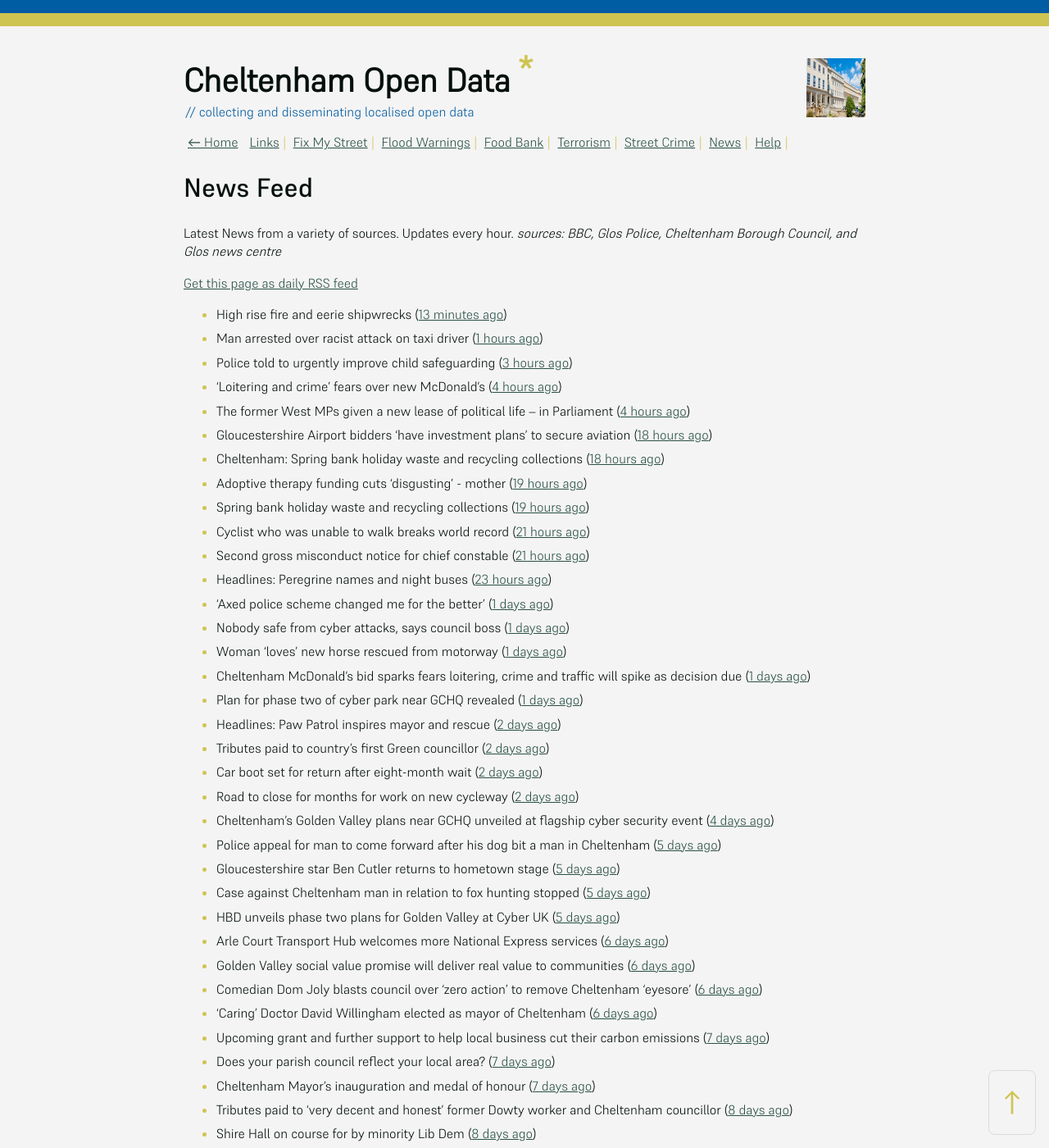
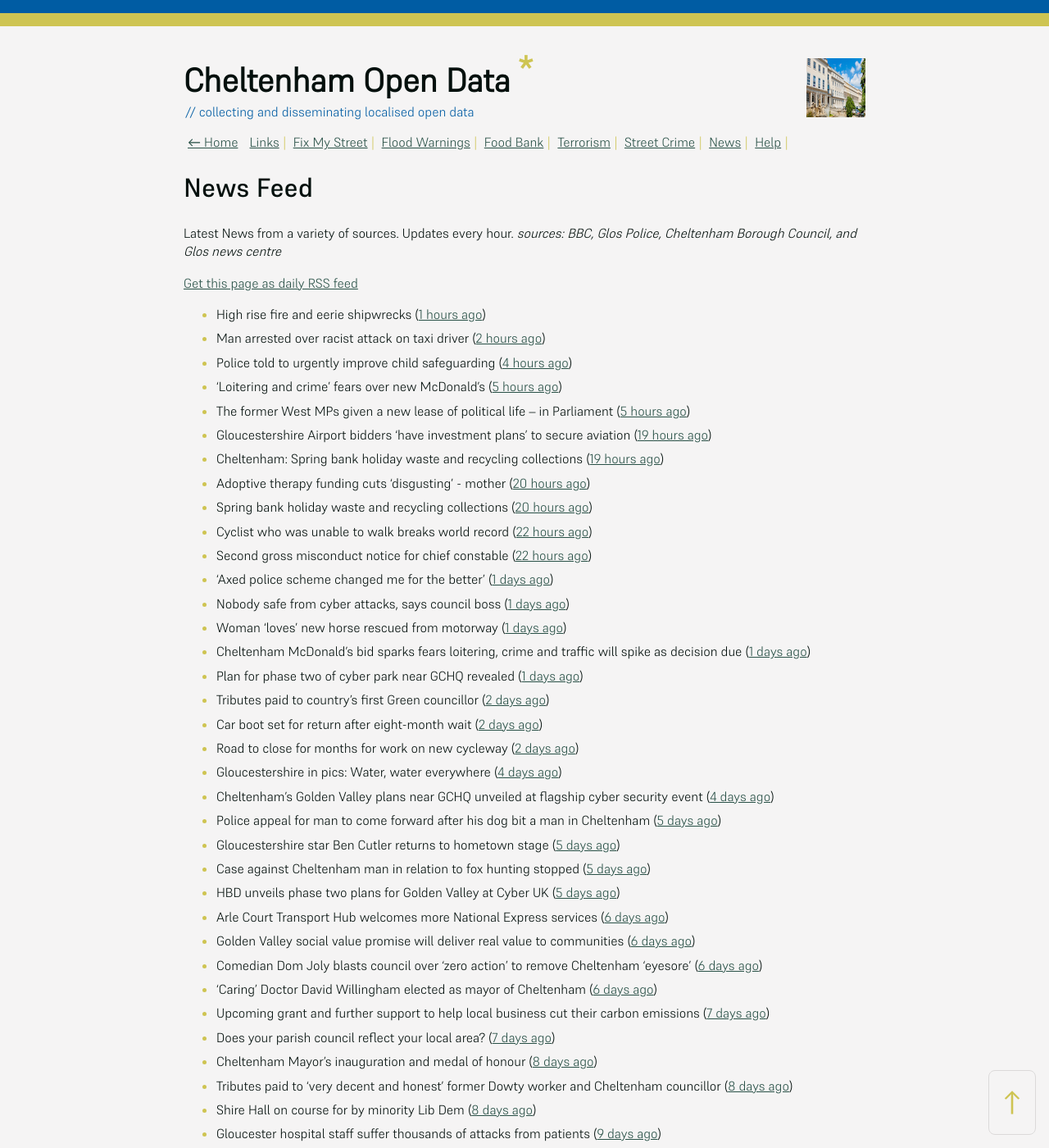
Before and after one commit to mat-0/cheltenham-open-data, a Jekyll site: the page built from _pages/news.md, in a window 1280 px wide and 1400 px high. Shown: the whole window at 82% size. Built offline with Jekyll 4.4.1, drawn with Linux system fonts in a browser that asks for light colours.

Commit message:
Updated 2025-05-21 10:58:00

```diff
--- a/_pages/news.md
+++ b/_pages/news.md
@@ -12,27 +12,26 @@ _sources: BBC, Glos Police, Cheltenham Borough Council, and Glos news centre_
 [Get this page as daily RSS feed](/daily.rss)
 
 <!-- news_marker starts -->
-- High rise fire and eerie shipwrecks ([13 minutes ago](https://www.bbc.com/news/articles/cre99p0g8vxo))
-- Man arrested over racist attack on taxi driver ([1 hours ago](https://www.bbc.com/news/articles/c87jjwnqxz2o))
-- Police told to urgently improve child safeguarding ([3 hours ago](https://www.bbc.com/news/articles/clyggrx8njeo))
-- ‘Loitering and crime’ fears over new McDonald’s ([4 hours ago](https://www.bbc.com/news/articles/ckg4xerxx67o))
-- The former West MPs given a new lease of political life – in Parliament ([4 hours ago](https://www.bbc.com/news/articles/cp8y26vvkyxo))
-- Gloucestershire Airport bidders ‘have investment plans’ to secure aviation ([18 hours ago](https://gloucesternewscentre.co.uk/gloucestershire-airport-bidders-have-investment-plans-to-secure-aviation/))
-- Cheltenham: Spring bank holiday waste and recycling collections ([18 hours ago](https://gloucesternewscentre.co.uk/cheltenham-spring-bank-holiday-waste-and-recycling-collections/))
-- Adoptive therapy funding cuts 'disgusting' - mother ([19 hours ago](https://www.bbc.com/news/articles/c4g2rpypmp9o))
-- Spring bank holiday waste and recycling collections ([19 hours ago](https://www.cheltenham.gov.uk/news/article/3013/spring_bank_holiday_waste_and_recycling_collections))
-- Cyclist who was unable to walk breaks world record ([21 hours ago](https://www.bbc.com/news/articles/ce822e66159o))
-- Second gross misconduct notice for chief constable ([21 hours ago](https://www.bbc.com/news/articles/cy8nnxy83lro))
-- Headlines: Peregrine names and night buses ([23 hours ago](https://www.bbc.com/news/articles/cr7zznnkyrgo))
+- High rise fire and eerie shipwrecks ([1 hours ago](https://www.bbc.com/news/articles/cre99p0g8vxo))
+- Man arrested over racist attack on taxi driver ([2 hours ago](https://www.bbc.com/news/articles/c87jjwnqxz2o))
+- Police told to urgently improve child safeguarding ([4 hours ago](https://www.bbc.com/news/articles/clyggrx8njeo))
+- ‘Loitering and crime’ fears over new McDonald’s ([5 hours ago](https://www.bbc.com/news/articles/ckg4xerxx67o))
+- The former West MPs given a new lease of political life – in Parliament ([5 hours ago](https://www.bbc.com/news/articles/cp8y26vvkyxo))
+- Gloucestershire Airport bidders ‘have investment plans’ to secure aviation ([19 hours ago](https://gloucesternewscentre.co.uk/gloucestershire-airport-bidders-have-investment-plans-to-secure-aviation/))
+- Cheltenham: Spring bank holiday waste and recycling collections ([19 hours ago](https://gloucesternewscentre.co.uk/cheltenham-spring-bank-holiday-waste-and-recycling-collections/))
+- Adoptive therapy funding cuts 'disgusting' - mother ([20 hours ago](https://www.bbc.com/news/articles/c4g2rpypmp9o))
+- Spring bank holiday waste and recycling collections ([20 hours ago](https://www.cheltenham.gov.uk/news/article/3013/spring_bank_holiday_waste_and_recycling_collections))
+- Cyclist who was unable to walk breaks world record ([22 hours ago](https://www.bbc.com/news/articles/ce822e66159o))
+- Second gross misconduct notice for chief constable ([22 hours ago](https://www.bbc.com/news/articles/cy8nnxy83lro))
 - 'Axed police scheme changed me for the better' ([1 days ago](https://www.bbc.com/news/articles/cj425087v5po))
 - Nobody safe from cyber attacks, says council boss ([1 days ago](https://www.bbc.com/news/articles/cyvm4ljl2l8o))
 - Woman 'loves' new horse rescued from motorway ([1 days ago](https://www.bbc.com/news/articles/c4g2r40ye9eo))
 - Cheltenham McDonald’s bid sparks fears loitering, crime and traffic will spike as decision due ([1 days ago](https://gloucesternewscentre.co.uk/cheltenham-mcdonalds-bid-sparks-fears-loitering-crime-and-traffic-will-spike-as-decision-due/))
 - Plan for phase two of cyber park near GCHQ revealed ([1 days ago](https://www.bbc.com/news/articles/clygqx2jp95o))
-- Headlines: Paw Patrol inspires mayor and rescue ([2 days ago](https://www.bbc.com/news/articles/cj93e7x34ewo))
 - Tributes paid to country's first Green councillor ([2 days ago](https://www.bbc.com/news/articles/cd7gvr0g0qgo))
 - Car boot set for return after eight-month wait ([2 days ago](https://www.bbc.com/news/articles/cx2qvp3lp61o))
 - Road to close for months for work on new cycleway ([2 days ago](https://www.bbc.com/news/articles/cded9232w5wo))
+- Gloucestershire in pics: Water, water everywhere ([4 days ago](https://www.bbc.com/news/articles/c8e6d4g6k88o))
 - Cheltenham’s Golden Valley plans near GCHQ unveiled at flagship cyber security event ([4 days ago](https://gloucesternewscentre.co.uk/cheltenhams-golden-valley-plans-near-gchq-unveiled-at-flagship-cyber-security-event/))
 - Police appeal for man to come forward after his dog bit a man in Cheltenham ([5 days ago](https://gloucesternewscentre.co.uk/police-appeal-for-man-to-come-forward-after-his-dog-bit-a-man-in-cheltenham/))
 - Gloucestershire star Ben Cutler returns to hometown stage ([5 days ago](https://gloucesternewscentre.co.uk/gloucestershire-star-ben-cutler-returns-to-hometown-stage/))
@@ -44,7 +43,7 @@ _sources: BBC, Glos Police, Cheltenham Borough Council, and Glos news centre_
 - ‘Caring’ Doctor David Willingham elected as mayor of Cheltenham ([6 days ago](https://gloucesternewscentre.co.uk/caring-doctor-david-willingham-elected-as-mayor-of-cheltenham/))
 - Upcoming grant and further support to help local business cut their carbon emissions ([7 days ago](https://www.cheltenham.gov.uk/news/article/3010/upcoming_grant_and_further_support_to_help_local_business_cut_their_carbon_emissions))
 - Does your parish council reflect your local area? ([7 days ago](https://www.cheltenham.gov.uk/news/article/3009/does_your_parish_council_reflect_your_local_area))
-- Cheltenham Mayor’s inauguration and medal of honour ([7 days ago](https://www.cheltenham.gov.uk/news/article/3008/cheltenham_mayors_inauguration_and_medal_of_honour))
+- Cheltenham Mayor’s inauguration and medal of honour ([8 days ago](https://www.cheltenham.gov.uk/news/article/3008/cheltenham_mayors_inauguration_and_medal_of_honour))
 - Tributes paid to ‘very decent and honest’ former Dowty worker and Cheltenham councillor ([8 days ago](https://gloucesternewscentre.co.uk/tributes-paid-to-very-decent-and-honest-former-dowty-worker-and-cheltenham-councillor/))
 - Shire Hall on course for by minority Lib Dem ([8 days ago](https://gloucesternewscentre.co.uk/shire-hall-on-course-for-by-minority-lib-dem/))
 - Gloucester hospital staff suffer thousands of attacks from patients ([9 days ago](https://gloucesternewscentre.co.uk/gloucester-hospital-staff-suffer-thousands-of-attacks-from-patients/))
```
Also changed, not shown: _data/flood.json (+5 -27 lines), _pages/fix-my-street.md (+1 -1 lines), index.md (+5 -5 lines).
